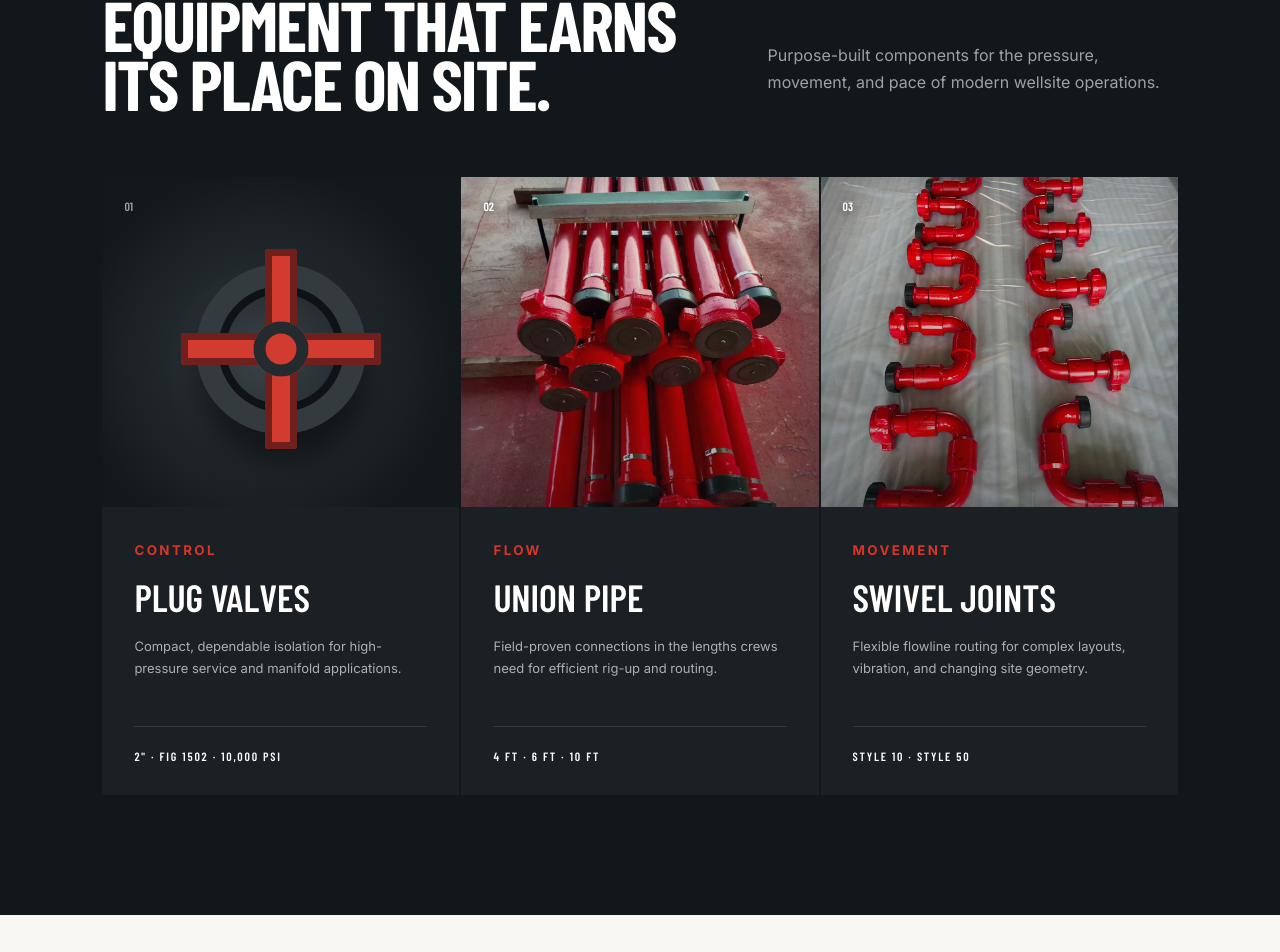
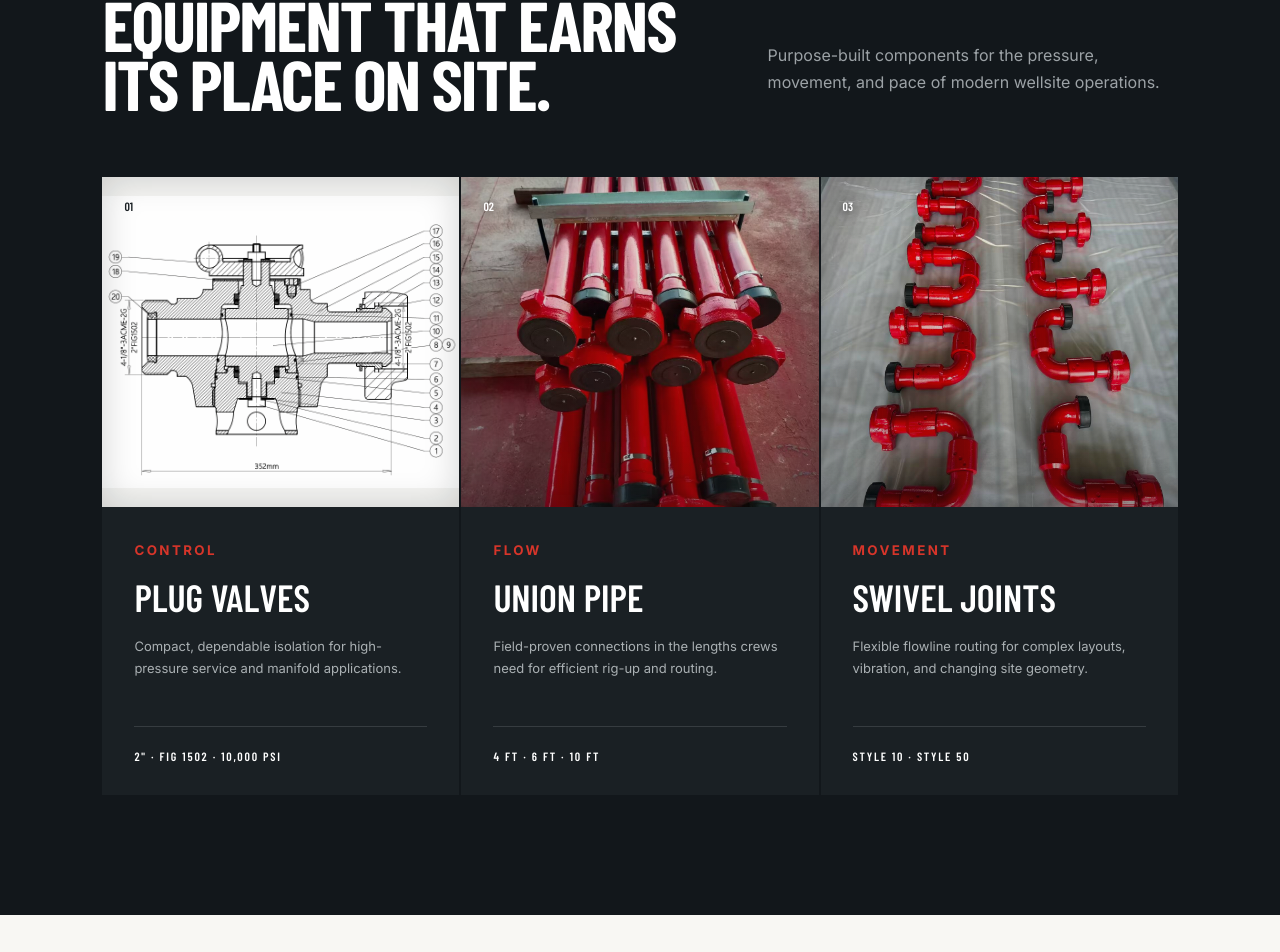
Before and after one commit to gandlsuperuser/sterling, a Next.js app: page / in a window 1280 px wide. Shown: the part 1898-2850 px from the top of the page. Built offline with nearby package versions, Linux system fonts and the light colour scheme; no server answers; a web font is replaced by a local one.

Commit message:
Add FIG 1502 plug valve drawing

```diff
--- a/app/globals.css
+++ b/app/globals.css
@@ -47,6 +47,10 @@ nav a { transition:.2s; } nav a:hover { color:#ef5145; }
 .visual-2:after { content:""; position:absolute; inset:0; box-shadow:inset 0 0 55px rgba(7,10,12,.35); }
 .visual-2 .valve-glyph { display:none; }
 .visual-2>span { z-index:2; color:white; text-shadow:0 1px 8px rgba(0,0,0,.65); }
+.visual-1 { background:#f4f4f2 url('/images/fig-1502-plug-valve-drawing.png') center/contain no-repeat; }
+.visual-1:after { content:""; position:absolute; inset:0; box-shadow:inset 0 0 35px rgba(12,16,18,.18); }
+.visual-1 .valve-glyph { display:none; }
+.visual-1>span { z-index:2; color:#1a2024; }
 .product-copy { padding:32px; }.product-copy small { color:var(--red); font-weight:700; letter-spacing:.18em; }.product-copy h3 { font:600 38px "Barlow Condensed"; text-transform:uppercase; margin:15px 0; }.product-copy p { color:#aab0b3; line-height:1.7; font-size:13px; min-height:66px; }.product-copy strong { display:block; padding-top:22px; border-top:1px solid #363c40; margin-top:25px; font:600 12px "Barlow Condensed"; letter-spacing:.15em; }
 .inventory { background:#f8f7f3; }.inventory-head { display:flex; justify-content:space-between; align-items:end; gap:40px; }.inventory-head p { color:var(--muted); max-width:510px; line-height:1.7; }.stock-total { border-left:3px solid var(--red); padding-left:22px; display:flex; align-items:center; gap:15px; }.stock-total b { font:700 55px "Barlow Condensed"; }.stock-total span { font-size:10px; line-height:1.5; width:70px; text-transform:uppercase; letter-spacing:.12em; color:var(--muted); }
 .inventory-controls { margin-top:65px; border-top:1px solid var(--line); padding-top:28px; display:flex; justify-content:space-between; gap:30px; }.inventory-controls label { display:flex; align-items:center; gap:12px; background:white; border:1px solid var(--line); width:min(480px,100%); padding:0 18px; }.inventory-controls input { border:0; outline:0; background:transparent; width:100%; padding:15px 0; font-size:13px; }.filters { display:flex; gap:5px; }.filters button { padding:12px 17px; border:1px solid var(--line); background:transparent; text-transform:uppercase; letter-spacing:.08em; font-size:9px; font-weight:700; cursor:pointer; }.filters button.active,.filters button:hover { color:white; background:var(--ink); border-color:var(--ink); }
--- a/app/page.js
+++ b/app/page.js
@@ -51,7 +51,7 @@ export default function Home() {
       <section className="solutions section" id="solutions">
         <div className="section-kicker light"><span>02</span><p>CORE SOLUTIONS</p></div>
         <div className="solutions-head"><h2>Equipment that earns<br />its place on site.</h2><p>Purpose-built components for the pressure, movement, and pace of modern wellsite operations.</p></div>
-        <div className="solution-grid">{solutions.map((item, index) => <article key={item.title}><div className={`product-visual visual-${index + 1}`} role={index > 0 ? "img" : undefined} aria-label={index === 1 ? "Sterling red FIG 1502 union pipe" : index === 2 ? "Sterling red high-pressure swivel joints" : undefined}><span>{String(index + 1).padStart(2, "0")}</span><div className="valve-glyph"><i /><i /><i /></div></div><div className="product-copy"><small>{item.tag}</small><h3>{item.title}</h3><p>{item.text}</p><strong>{item.spec}</strong></div></article>)}</div>
+        <div className="solution-grid">{solutions.map((item, index) => <article key={item.title}><div className={`product-visual visual-${index + 1}`} role="img" aria-label={index === 0 ? "Cross-section technical drawing of a FIG 1502 plug valve" : index === 1 ? "Sterling red FIG 1502 union pipe" : "Sterling red high-pressure swivel joints"}><span>{String(index + 1).padStart(2, "0")}</span><div className="valve-glyph"><i /><i /><i /></div></div><div className="product-copy"><small>{item.tag}</small><h3>{item.title}</h3><p>{item.text}</p><strong>{item.spec}</strong></div></article>)}</div>
       </section>
 
       <Inventory />
```
Also changed, not shown: public/images/fig-1502-plug-valve-drawing.png (added).
